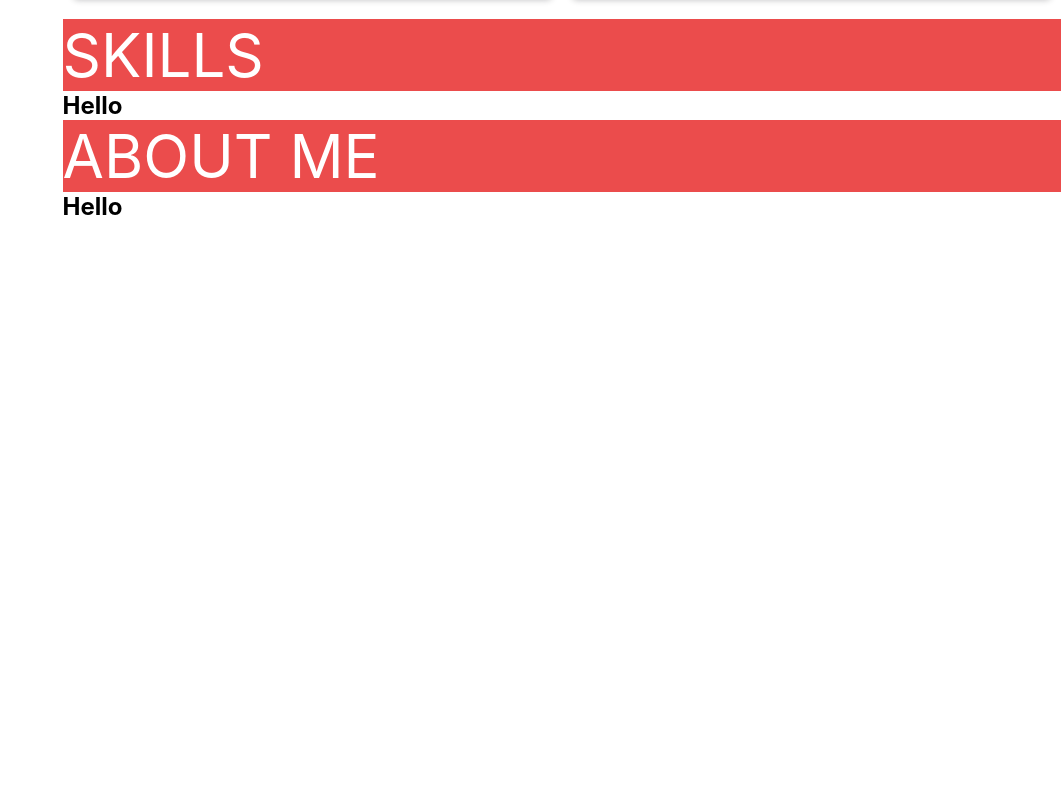
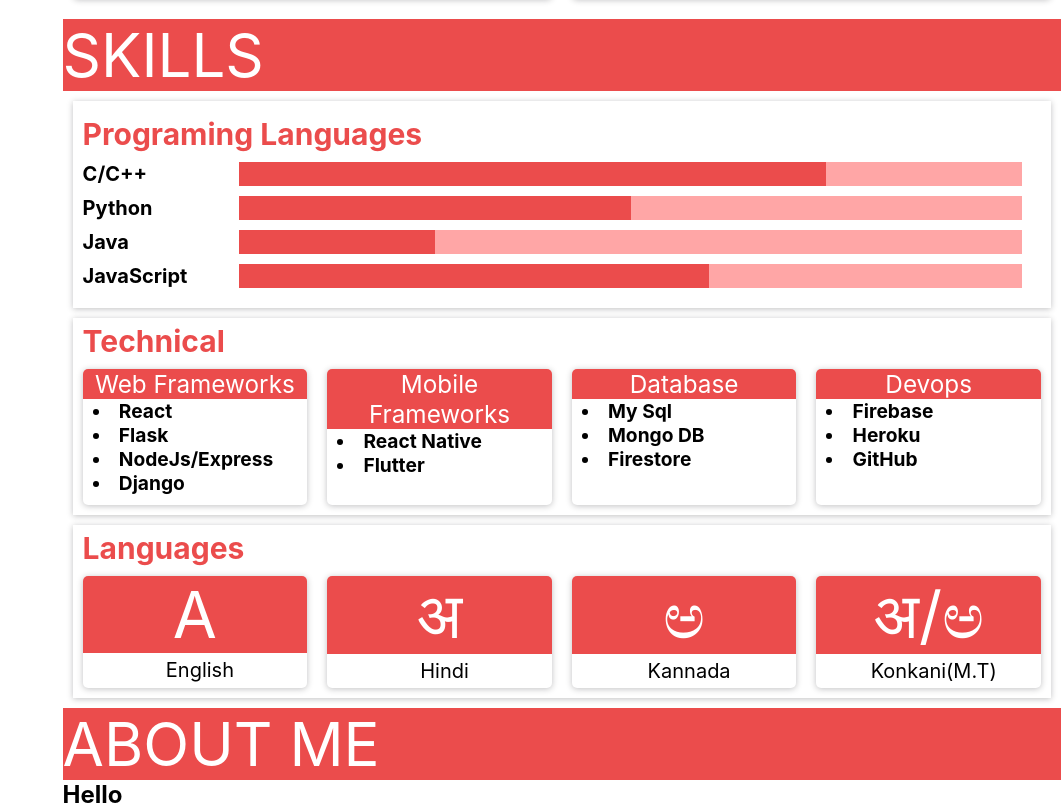
Before and after one commit to Kapilshanbhag09/My-Portfolio, a React (Create React App) app: page / in a window 1280 px wide. Shown: the part 1732-2541 px from the top of the page, without its empty margins (219-1280 px from the left). Before the commit the page ends 1953 px from the top, so only its background shows below. Built offline with nearby package versions, Linux system fonts and the light colour scheme.

Commit message:
Added Skills Section

```diff
--- a/src/App.css
+++ b/src/App.css
@@ -144,9 +144,121 @@
 .middlebar_3_3{
   display: flex;
 }
+/*Skils Section*/
 .middlebar_4{
   margin-top: 10px;
 }
+.middlebar_4_2{
+  margin: 10px 10px 10px 10px;
+  box-shadow: 0 1px 6px 0 rgb(32 33 36 / 28%);
+  padding-bottom: 10px;
+  padding-top: 10px;
+}
+.middlebar_4_3{
+  margin: 10px 10px 10px 10px;
+  box-shadow: 0 1px 6px 0 rgb(32 33 36 / 28%);
+}
+.middlebar_4_4{
+  margin: 10px 10px 10px 10px;
+  box-shadow: 0 1px 6px 0 rgb(32 33 36 / 28%);
+}
+.middlebar_4_2_title{
+  padding: 5px 0px 0px 10px;
+  font-size: 30px;
+  color: #eb4c4c;
+  font-weight: bolder;
+  margin-bottom: 10px;
+}
+.middlebar_4_2_1{
+  display: flex;
+}
+.middlebar_4_2_1_pname{
+  margin-left: 10px;
+  width: 15%;
+  margin-bottom: 10px;
+  font-size: 20px;
+  font-weight: bolder;
+}
+.middlebar_4_2_1_status{
+  background-color: #ffa6a6;
+  width: 80%;
+  margin-bottom: 10px;
+  margin-left: 10px;
+}
+.middlebar_4_3_1{
+  display: flex;
+}
+.middlebar_4_3_1_1{
+  display: flex;
+  width: 50%;
+}
+.middlebar_4_3_1_box{
+  width: 50%;
+  margin-left: 10px;
+  margin-right: 10px;
+  border-radius: 5px;
+  box-shadow: 0 1px 6px 0 rgb(32 33 36 / 28%);
+  margin-bottom: 10px;
+  padding-bottom: 10px;
+}
+.middlebar_4_3_1_box_title{
+  font-size: 1.9vw;
+  text-align: center;
+  background-color: #eb4c4c;
+  color:white;
+  border-radius: 5px 5px 0px 0px;
+}
+.middlebar_4_3_1_box_list{
+  padding-left: 10px;
+  font-size: 1.5vw;
+  font-weight: bold;
+}
+
+
+
+
+
+
+
+
+
+.middlebar_4_4_1{
+  display: flex;
+}
+.middlebar_4_4_1_1{
+  display: flex;
+  width: 50%;
+}
+.middlebar_4_4_1_box{
+  width: 50%;
+  margin-left: 10px;
+  margin-right: 10px;
+  border-radius: 5px;
+  box-shadow: 0 1px 6px 0 rgb(32 33 36 / 28%);
+  margin-bottom: 10px;
+  padding-bottom: 5px;
+}
+.middlebar_4_4_1_box_title{
+  font-size: 5vw;
+  text-align: center;
+  background-color: #eb4c4c;
+  color:white;
+  border-radius: 5px 5px 0px 0px;
+}
+.middlebar_4_4_1_box_language{
+  padding-left: 10px;
+  font-size: 20px;
+  text-align: center;
+  padding-top: 5px;
+}
+
+
+
+
+
+
+
+
 
 .middlebar_6{
   display: none;
@@ -236,4 +348,53 @@ flex-direction: column;
   box-shadow: 0 1px 6px 0 rgb(32 33 36 / 28%);
   border-radius: 5px;
 }
+.middlebar_4_2_1_pname{
+  font-size: 3vw;
 }
+.middlebar_4_3_1{
+  display: flex;
+  flex-direction: column;
+}
+.middlebar_4_3_1_1{
+  width: 100%;
+}
+.middlebar_4_3_1_box{
+  width: 50%;
+}
+.middlebar_4_3_1_box_title{
+  font-size: 4.5vw;
+}
+.middlebar_4_3_1_box_list{
+  font-size: 3.5vw;
+}
+
+
+
+
+
+
+
+
+
+
+
+
+
+.middlebar_4_4_1{
+  display: flex;
+  flex-direction: column;
+}
+.middlebar_4_4_1_1{
+  width: 100%;
+}
+.middlebar_4_4_1_box{
+  width: 50%;
+}
+.middlebar_4_4_1_box_title{
+  font-size: 10vw;
+}
+.middlebar_4_4_1_box_language{
+  font-size: 3.5vw;
+}
+
+}
--- a/src/App.js
+++ b/src/App.js
@@ -130,14 +130,112 @@ function App() {
 
         </div>
       </div>
+      {/*Skills Section */}
       <div className="middlebar_4">
         <div className="middlebar_2_1">
-          <p className={"middlebar_2_1_t1"}>SKILLS</p>
+          <p className="middlebar_2_1_t1">SKILLS</p>
         </div>
-        <div>
-          <h2>Hello</h2>
+        <div className="middlebar_4_2">
+         <p className="middlebar_4_2_title">Programing Languages</p>
+         <div className="middlebar_4_2_1">
+          <p  className="middlebar_4_2_1_pname">C/C++</p>
+          <div className="middlebar_4_2_1_status">
+            <div style={{backgroundColor:"#eb4c4c",width:'75%',height:'100%'}}>
+
+            </div>
+          </div>
+         </div>
+         <div className="middlebar_4_2_1">
+          <p className="middlebar_4_2_1_pname">Python</p>
+          <div className="middlebar_4_2_1_status">
+            <div style={{backgroundColor:"#eb4c4c",width:'50%',height:'100%'}}>
+
+            </div>
+          </div>
+         </div>
+         <div className="middlebar_4_2_1">
+          <p className="middlebar_4_2_1_pname">Java</p>
+          <div className="middlebar_4_2_1_status">
+            <div style={{backgroundColor:"#eb4c4c",width:'25%',height:'100%'}}>
+
+            </div>
+          </div>
+         </div>
+         <div className="middlebar_4_2_1">
+          <p className="middlebar_4_2_1_pname">JavaScript</p>
+          <div className="middlebar_4_2_1_status">
+            <div style={{backgroundColor:"#eb4c4c",width:'60%',height:'100%'}}>
+
+            </div>
+          </div>
+         </div>
+        </div>
+        <div className="middlebar_4_3">
+         <p className="middlebar_4_2_title">Technical</p>
+        <div className="middlebar_4_3_1">
+          <div className="middlebar_4_3_1_1">
+          <div className="middlebar_4_3_1_box">
+            <p className="middlebar_4_3_1_box_title">Web Frameworks</p>
+            <li className="middlebar_4_3_1_box_list">React</li>
+            <li className="middlebar_4_3_1_box_list">Flask</li>
+            <li className="middlebar_4_3_1_box_list">NodeJs/Express</li>
+            <li className="middlebar_4_3_1_box_list">Django</li>
+          </div>
+          <div className="middlebar_4_3_1_box">
+          <p className="middlebar_4_3_1_box_title">Mobile Frameworks</p>
+          <li className="middlebar_4_3_1_box_list">React Native</li>
+          <li className="middlebar_4_3_1_box_list">Flutter</li>
+          </div>
+          </div>
+
+          <div className="middlebar_4_3_1_1">
+          <div className="middlebar_4_3_1_box">
+          <p className="middlebar_4_3_1_box_title">Database</p>
+          <li className="middlebar_4_3_1_box_list">My Sql</li>
+            <li className="middlebar_4_3_1_box_list">Mongo DB</li>
+            <li className="middlebar_4_3_1_box_list">Firestore</li>
+          </div>
+          <div className="middlebar_4_3_1_box">
+          <p className="middlebar_4_3_1_box_title">Devops</p>
+          <li className="middlebar_4_3_1_box_list">Firebase</li>
+          <li className="middlebar_4_3_1_box_list">Heroku</li>
+          <li className="middlebar_4_3_1_box_list">GitHub</li>
+          </div>
+        </div>
+        </div>
+
+
+
+
+        </div>
+        <div className="middlebar_4_4">
+         <p className="middlebar_4_2_title">Languages</p>
+         <div className="middlebar_4_4_1">
+          <div className="middlebar_4_4_1_1">
+          <div className="middlebar_4_4_1_box">
+            <p  className="middlebar_4_4_1_box_title">A</p>
+            <p className="middlebar_4_4_1_box_language">English</p>
+          </div>
+          <div className="middlebar_4_4_1_box">
+            <p  className="middlebar_4_4_1_box_title">अ</p>
+            <p className="middlebar_4_4_1_box_language">Hindi</p>
+          </div>
+          </div>
+
+          <div className="middlebar_4_4_1_1">
+          <div className="middlebar_4_4_1_box">
+          <p className="middlebar_4_4_1_box_title">ಅ</p>
+          <p className="middlebar_4_4_1_box_language">Kannada</p>
+          </div>
+          <div className="middlebar_4_4_1_box">
+          <p className="middlebar_4_4_1_box_title">अ/ಅ</p>
+          <p className="middlebar_4_4_1_box_language">Konkani(M.T)</p>
+          </div>
+        </div>
+        </div>
         </div>
       </div>
+      {/*About Me Section */}
       <div className="middlebar_5">
         <div className="middlebar_2_1">
           <p className={"middlebar_2_1_t1"}>ABOUT ME</p>
```
